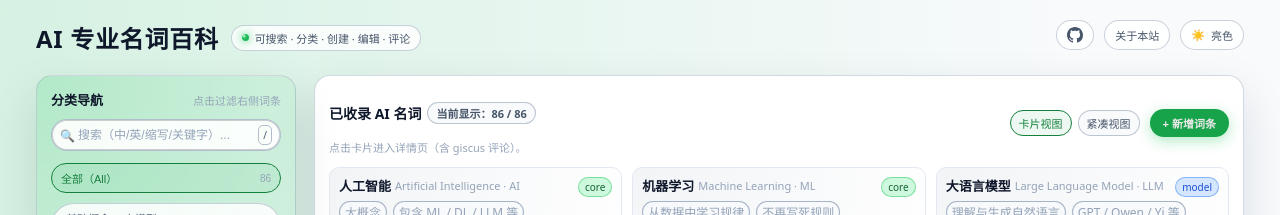
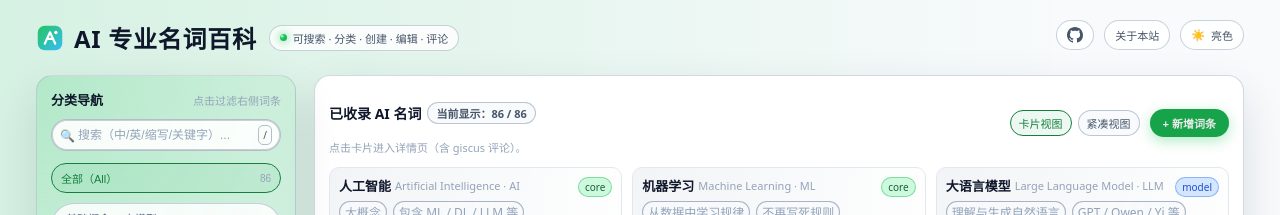
Before and after one commit to NotebookAI/ai-wiki, a Jekyll site: the page built from index.html, in a window 1280 px wide. Shown: the top 215 px of the page. Built offline with Jekyll 4.4.1, drawn with Linux system fonts in a browser that asks for light colours.

Commit message:
feat(layout): 添加网站图标和品牌 logo 支持
新增 favicon.svg 和 logo.svg 文件，并在默认布局中引入 favicon 图标和带链接的站点标题。
同时更新样式表以支持品牌元素的显示样式。

```diff
--- a/_layouts/default.html
+++ b/_layouts/default.html
@@ -7,6 +7,7 @@
     <meta name="viewport" content="width=device-width, initial-scale=1" />
     <title>{% if page.title %}{{ page.title }} · {% endif %}{{ site.title }}</title>
     <meta name="description" content="{{ page.description | default: site.description }}" />
+    <link rel="icon" href="{{ '/assets/favicon.svg' | relative_url }}" type="image/svg+xml" />
     <link rel="stylesheet" href="{{ '/assets/styles.css' | relative_url }}" />
     {% seo %}
     <link rel="sitemap" type="application/xml" title="Sitemap" href="{{ '/sitemap.xml' | relative_url }}" />
@@ -22,7 +23,12 @@
     <div class="app-shell">
       <header class="app-header">
         <div class="app-title-block">
-          <h1>{{ site.title }}</h1>
+          <h1 class="site-title">
+            <a class="brand" href="{{ '/' | relative_url }}" aria-label="{{ site.title }}">
+              <img class="brand-logo" src="{{ '/assets/logo.svg' | relative_url }}" width="28" height="28" alt="" aria-hidden="true" decoding="async" />
+              <span class="brand-text">{{ site.title }}</span>
+            </a>
+          </h1>
           <div class="badge">
             <span class="badge-dot"></span>
             可搜索 · 分类 · 创建 · 编辑 · 评论
--- a/assets/styles.css
+++ b/assets/styles.css
@@ -122,6 +122,11 @@ a:hover { text-decoration: underline; }
 .badge { display: inline-flex; align-items: center; gap: 6px; padding: 4px 10px; border-radius: 999px; background: var(--badge-bg); border: 1px solid var(--badge-border); backdrop-filter: blur(10px); font-size: 11px; color: var(--text-muted); }
 .badge-dot { width: 7px; height: 7px; border-radius: 999px; background: radial-gradient(circle at 30% 30%, #dcfce7 0, #22c55e 30%, #16a34a 100%); box-shadow: 0 0 8px rgba(34,197,94,0.9); }
 h1 { margin: 0; font-size: 24px; letter-spacing: 0.03em; }
+.site-title { display: flex; align-items: center; }
+.brand { display: inline-flex; align-items: center; gap: 10px; color: var(--text-main); text-decoration: none; }
+.brand:hover { text-decoration: none; }
+.brand-logo { width: 28px; height: 28px; flex: 0 0 auto; }
+.brand-text { display: inline-block; }
 .subtitle { margin: 0; font-size: 13px; color: var(--text-soft); }
 .header-actions { display: flex; gap: 10px; align-items: center; flex-wrap: wrap; }
 .pill { padding: 6px 10px; border-radius: 999px; border: 1px solid var(--pill-border); font-size: 11px; color: var(--text-muted); display: inline-flex; align-items: center; gap: 6px; background: var(--pill-bg); backdrop-filter: blur(8px); }
```
Also changed, not shown: assets/favicon.svg (added), assets/logo.svg (added).
